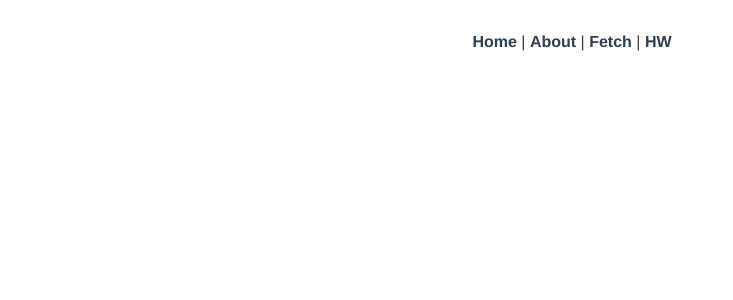
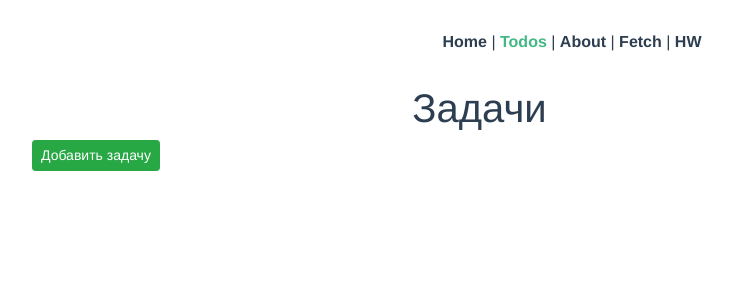
Before and after one commit to Programmer38rus/vue_start_v2, a Vue app in the folder client/: page /todos in a window 1280 px wide. Shown: the top 300 px of the page, without its empty margins (68-801 px from the left). Built offline with nearby package versions, Linux system fonts and the light colour scheme.

Commit message:
Окружающая среда ПИТОН

```diff
--- a/client/src/App.vue
+++ b/client/src/App.vue
@@ -2,6 +2,7 @@
   <div id="app">
     <div id="nav">
       <router-link to="/">Home</router-link> |
+      <router-link to="/todos">Todos</router-link> |
       <router-link to="/about">About</router-link> |
       <router-link to="/fetch">Fetch</router-link> |
       <router-link to="/hw">HW</router-link>
--- a/client/src/components/Todos.vue
+++ b/client/src/components/Todos.vue
@@ -1,13 +1,16 @@
 <template>
-
+  <div class="container">
+    <div class="col-sm-10">
+      <h1>Задачи</h1>
+      <button type="button" id="task-add" class="btn btn-success btn-sm align-left d-block">
+        Добавить задачу
+      </button>
+    </div>
+  </div>
 </template>
 
 <script>
-    export default {
-        name: "Todos"
-    }
+export default {
+  name: 'Todos',
+};
 </script>
-
-<style scoped>
-
-</style>
--- a/client/src/router/index.js
+++ b/client/src/router/index.js
@@ -1,6 +1,7 @@
 import Vue from 'vue';
 import VueRouter from 'vue-router';
 import Fetch from '../components/Fetch.vue';
+import Todos from '../components/Todos.vue';
 // import Home from '../views/Home.vue';
 
 Vue.use(VueRouter);
@@ -10,8 +11,12 @@ const routes = [
     path: '/',
     name: 'Home',
     // component: Home,
-
     component: () => import('../views/Home.vue'),
+  },
+  {
+    path: '/todos',
+    name: 'Todos',
+    component: Todos,
   },
   {
     path: '/about',
```
